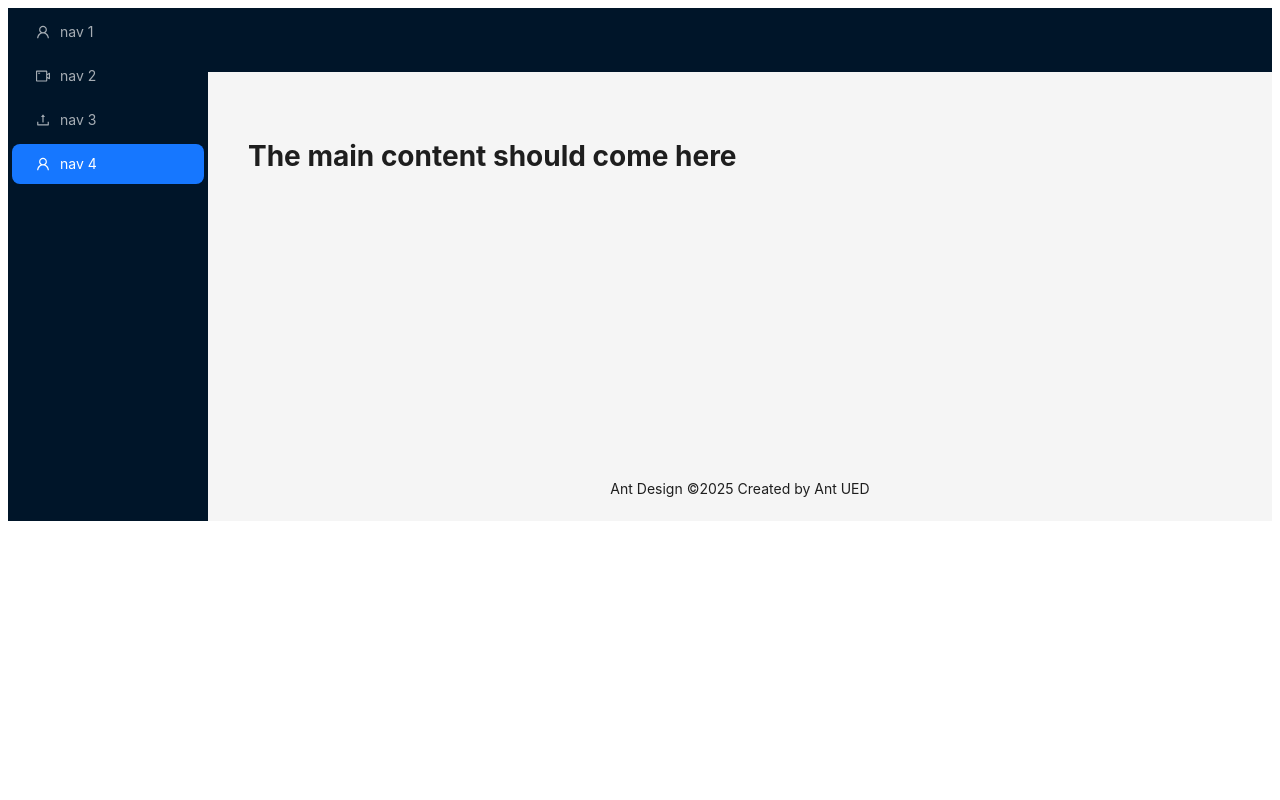
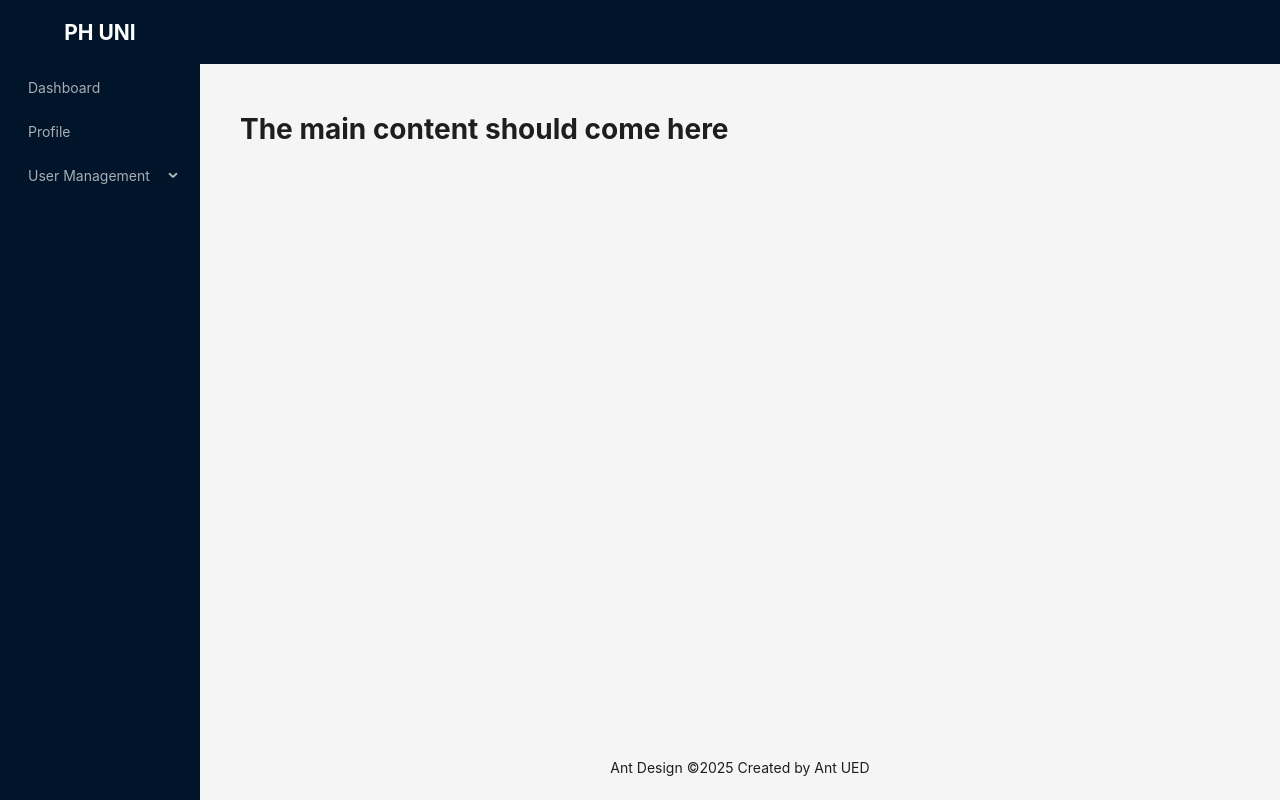
Before and after one commit to mazhars-git/phum-client, a React (Vite) app: page / in a window 1280 px wide. Built offline with nearby package versions, Linux system fonts and the light colour scheme.

Commit message:
layout update

```diff
--- a/src/components/layout/MainLayout.tsx
+++ b/src/components/layout/MainLayout.tsx
@@ -1,4 +1,4 @@
-import { Layout, Menu } from "antd";
+import { Layout, Menu, MenuProps } from "antd";
 import {
   UploadOutlined,
   UserOutlined,
@@ -8,20 +8,34 @@
 
 const { Header, Content, Footer, Sider } = Layout;
 
-const items = [
-  UserOutlined,
-  VideoCameraOutlined,
-  UploadOutlined,
-  UserOutlined,
-].map((icon, index) => ({
-  key: String(index + 1),
-  icon: createElement(icon),
-  label: `nav ${index + 1}`,
-}));
+const items: MenuProps["items"] = [
+  {
+    key: "1",
+    label: "Dashboard",
+  },
+  {
+    key: "2",
+    label: "Profile",
+  },
+  {
+    key: "3",
+    label: "User Management",
+    children: [
+      {
+        key: "01",
+        label: "Create Admin",
+      },
+      {
+        key: "02",
+        label: "Create Student",
+      },
+    ],
+  },
+];
 const MainLayout = () => {
   return (
     <div>
-      <Layout>
+      <Layout style={{ height: "100vh" }}>
         <Sider
           breakpoint="lg"
           collapsedWidth="0"
@@ -32,7 +46,17 @@
             console.log(collapsed, type);
           }}
         >
-          <div className="demo-logo-vertical" />
+          <div
+            style={{
+              height: "4rem",
+              color: "white",
+              display: "flex",
+              justifyContent: "center",
+              alignItems: "center",
+            }}
+          >
+            <h2>PH UNI</h2>
+          </div>
           <Menu
             theme="dark"
             mode="inline"
--- a/src/index.css
+++ b/src/index.css
@@ -0,0 +1,5 @@
+* {
+  box-sizing: border-box;
+  padding: 0;
+  margin: 0;
+}
```
